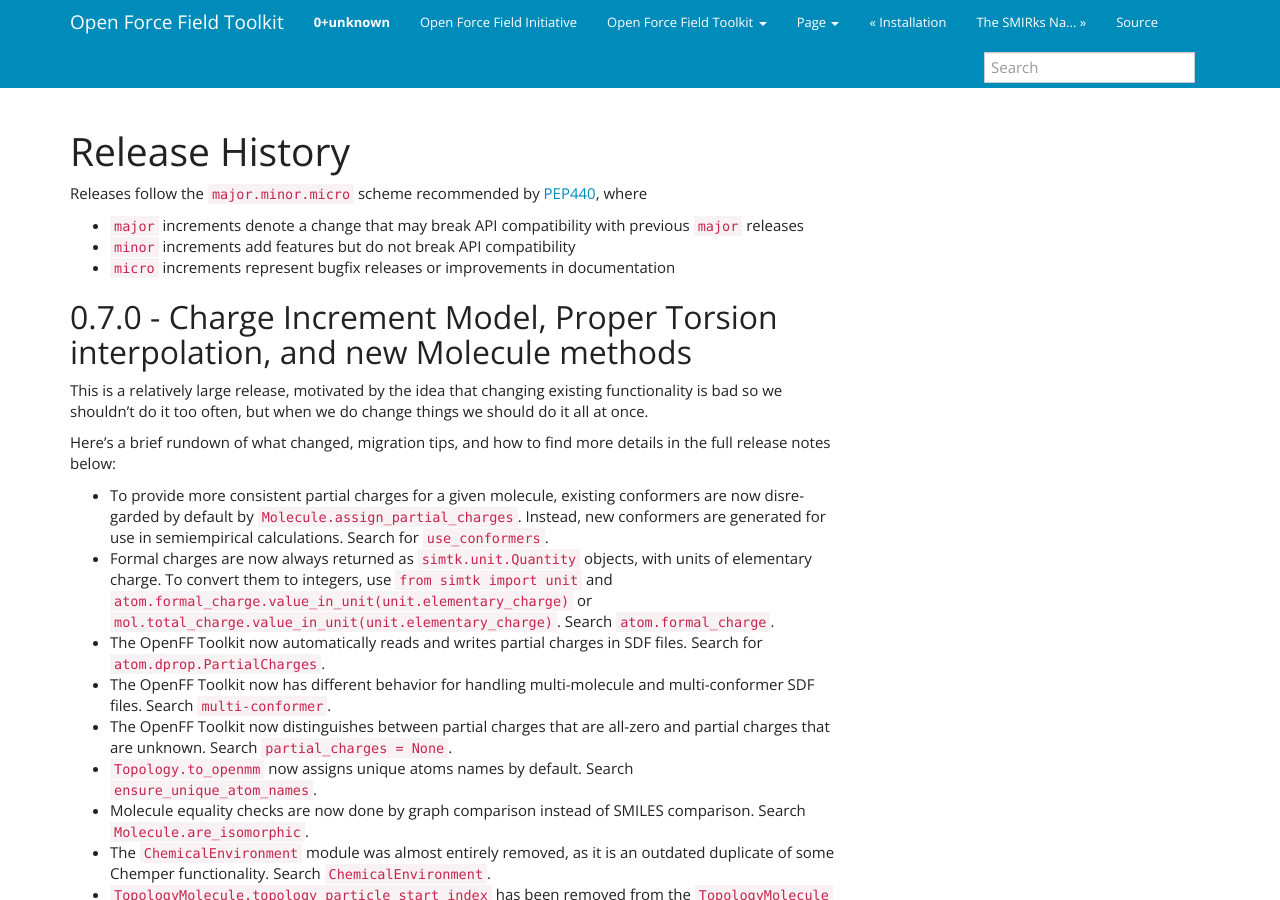
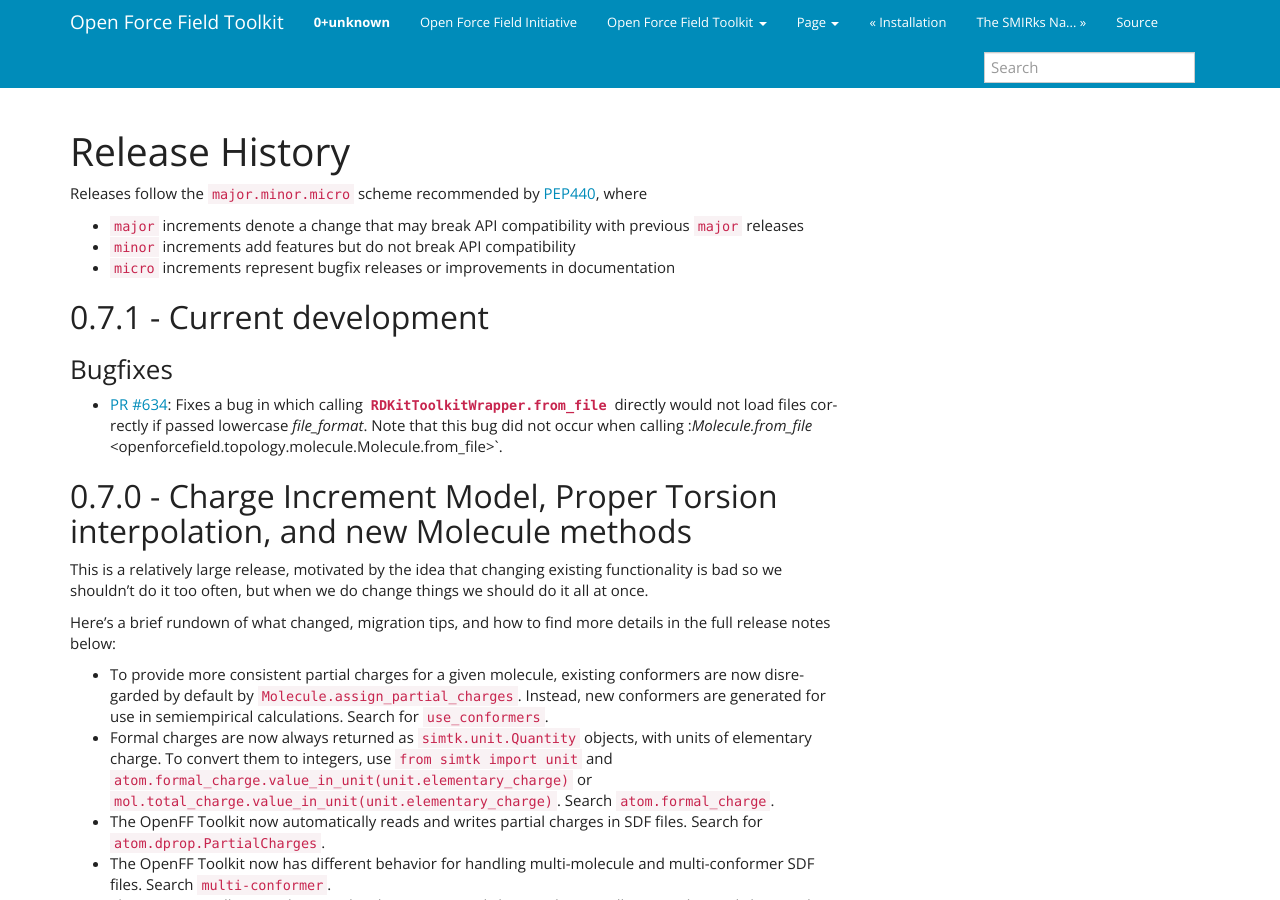
Before and after one commit to openforcefield/openff-toolkit, a Sphinx documentation site: the page built from docs/releasehistory.rst, in a window 1280 px wide and 900 px high. Built offline with Sphinx 7.4.7, drawn with Linux system fonts in a browser that asks for light colours.

Commit message:
DOCS: Update changelog for PR #634

```diff
--- a/docs/releasehistory.rst
+++ b/docs/releasehistory.rst
@@ -6,6 +6,16 @@
 * ``major`` increments denote a change that may break API compatibility with previous ``major`` releases
 * ``minor`` increments add features but do not break API compatibility
 * ``micro`` increments represent bugfix releases or improvements in documentation
+
+0.7.1 - Current development
+---------------------------
+
+Bugfixes
+""""""""
+- `PR #634 <https://github.com/openforcefield/openforcefield/pull/634>`_: Fixes a bug in which calling
+  :py:meth:`RDKitToolkitWrapper.from_file <openforcefield.utils.toolkits.RDKitToolkitWrapper.from_file>` directly
+  would not load files correctly if passed lowercase `file_format`. Note that this bug did not occur when calling
+  :`Molecule.from_file` <openforcefield.topology.molecule.Molecule.from_file>`.
 
 0.7.0 - Charge Increment Model, Proper Torsion interpolation, and new Molecule methods
 --------------------------------------------------------------------------------------
```
